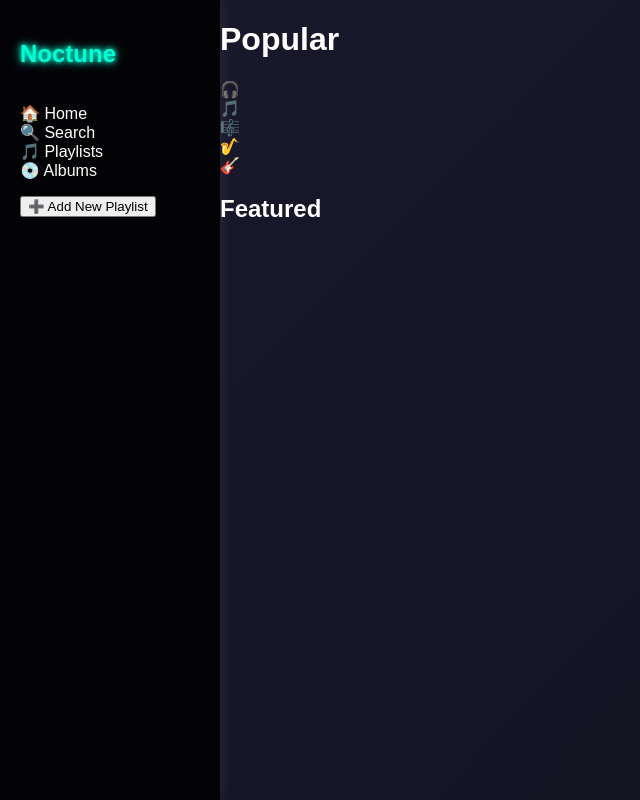
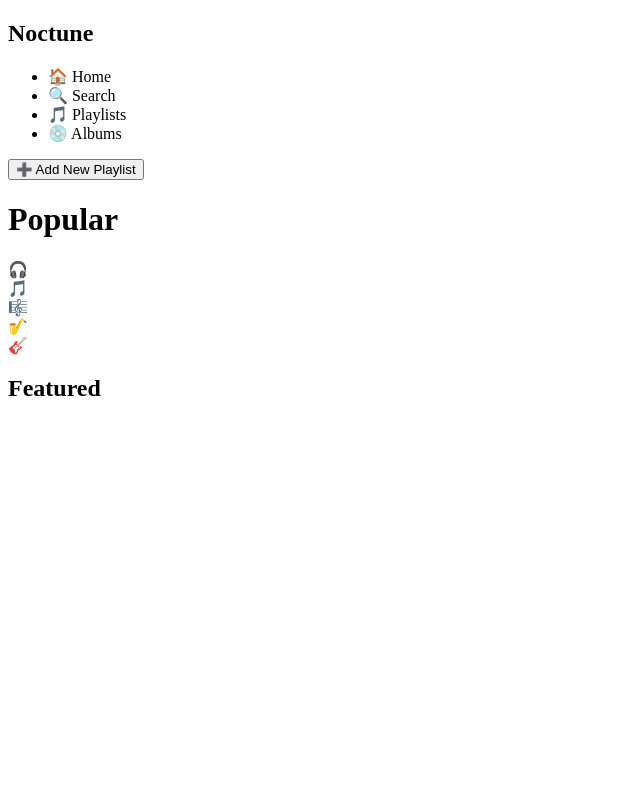
Before and after one commit to k3rc/webapp, a plain HTML site: page index.html in a window 1280 px wide. Shown: the whole page, without its empty margins (0-640 px from the left). Drawn offline with Linux system fonts and the light colour scheme.

Commit message:
Update style.css

```diff
--- a/style.css
+++ b/style.css
@@ -1,40 +1,33 @@
-body {
-    margin: 0;
-    font-family: 'Arial', sans-serif;
-    background-color: #0f0f1a;
-    color: white;
-    display: flex;
-    background: linear-gradient(135deg, #0f0f1a 0%, #1a1a2e 50%, #0f0f1a 100%);
-    background-size: 400% 400%;
-    animation: gradientBackground 15s ease infinite;
-}
+<!DOCTYPE html>
+<html lang="ru">
+<head>
+    <meta charset="UTF-8" />
+    <meta name="viewport" content="width=device-width, initial-scale=1.0"/>
+    <title>Noctune</title>
+    <link rel="stylesheet" href="style.css" />
+    <link href="https://fonts.googleapis.com/css2?family=Poppins:wght@400;600;700&display=swap" rel="stylesheet" />
+</head>
+<body>
+    <div class="sidebar">
+        <h2>Noctune</h2>
+        <ul>
+            <li data-tab="home" class="active-tab">🏠 Home</li>
+            <li data-tab="search">🔍 Search</li>
+            <li data-tab="playlists">🎵 Playlists</li>
+            <li data-tab="albums">💿 Albums</li>
+        </ul>
+        <button class="add-playlist">➕ Add New Playlist</button>
+    </div>
 
-@keyframes gradientBackground {
-    0% { background-position: 0% 50%; }
-    50% { background-position: 100% 50%; }
-    100% { background-position: 0% 50%; }
-}
+    <div class="main-content">
+        <div id="home" class="tab active">
+            <h1>Popular</h1>
+            <div class="carousel">
+                <div class="carousel-item">🎧</div>
+                <div class="carousel-item">🎵</div>
+                <div class="carousel-item">🎼</div>
+                <div class="carousel-item">🎷</div>
+                <div class="carousel-item">🎸</div>
+            </div>
 
-.sidebar {
-    width: 220px;
-    background-color: rgba(0, 0, 0, 0.85);
-    padding: 20px;
-    height: 100vh;
-    box-sizing: border-box;
-    display: flex;
-    flex-direction: column;
-    align-items: flex-start;
-    backdrop-filter: blur(10px);
-    box-shadow: 0 0 15px rgba(255, 255, 255, 0.1);
-}
-
-.sidebar h2 {
-    color: #00ffd5;
-    margin-bottom: 20px;
-    text-shadow: 0 0 5px #00ffd5, 0 0 10px #00ffd5;
-}
-
-.sidebar ul {
-    list-style: none;
-    padding: 0;
-    w
+            <h2>Featured</h2>
```
